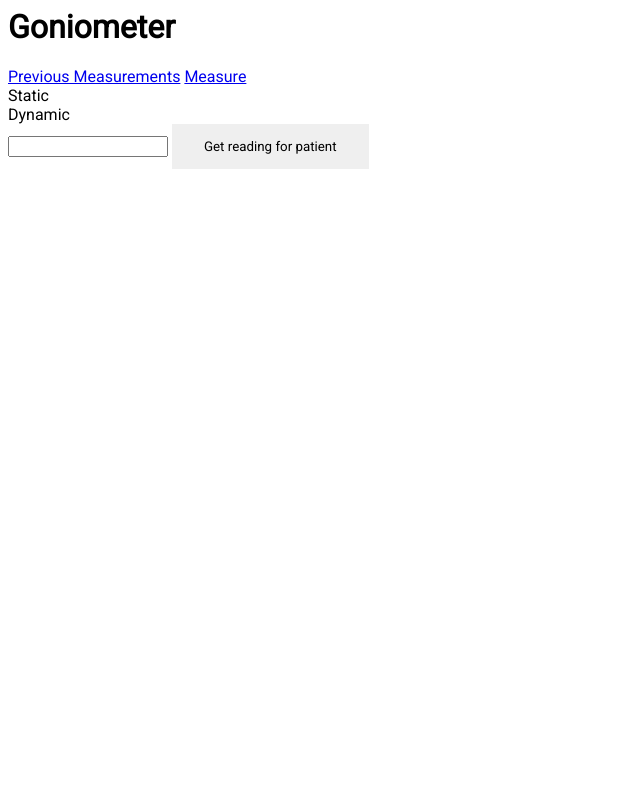
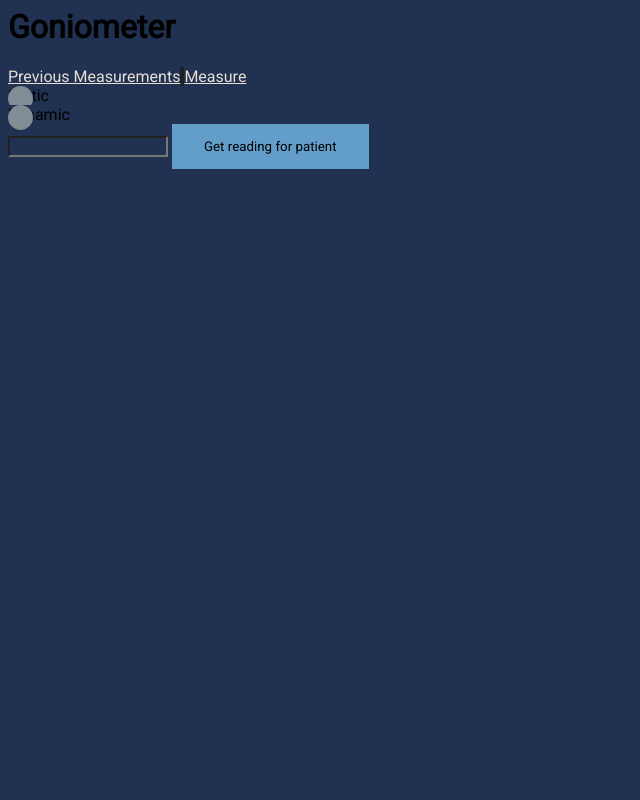
Before and after one commit to ece4180/ece4180.github.io, a Python web app: template templates/index.html in a window 1280 px wide. Shown: the whole page, without its empty margins (0-640 px from the left). Run offline with Jinja, Linux system fonts and the light colour scheme; the template is opened without the code that fills it, so the values that code supplies are empty.

Commit message:
fix css hex color codes

```diff
--- a/templates/index.html
+++ b/templates/index.html
@@ -6,26 +6,26 @@
     <style>
       * {
         font-family: 'Roboto';
-        background-color: "#203152";
+        background-color: #203152;
       }
 
       .header {
-        background-color: "#1C221F";
+        background-color: #1C221F;
       }
 
       .header-item {
-        background-color: "#203152";
-        color: "#E8E0D6";
+        background-color: #203152;
+        color: #E8E0D6;
       }
 
       .header-item:active {
-        background-color: "#397EC0";
+        background-color: #397EC0;
       }
 
       button {
         border: none;
         padding: 15px 32px;
-        background-color: "#639ECB";
+        background-color: #639ECB;
       }
 
       .container {
@@ -49,18 +49,18 @@
         left: 0;
         height: 25px;
         width: 25px;
-        background-color: "#828C94";
+        background-color: #828C94;
         border-radius: 50%;
       }
 
       /* On mouse over change bg color */
       .container:hover input ~ .checkmark {
-        background-color: "#828C94";
+        background-color: #828C94;
       }
 
       /* add bg when radio button is checked */
       .container input:checked ~ .checkmark {
-        background-color: "#639ECB"
+        background-color: #639ECB;
       }
 
       .checkmark:after {
@@ -79,7 +79,7 @@
         width: 8px;
         height: 8px;
         border-radius: 50%;
-        background: "#E8E0D6";
+        background: #E8E0D6;
       }
     </style>
     <h1>Goniometer</h1>
```
Also changed, not shown: templates/dynamic.html (+24 -3 lines), templates/history.html (+19 -5 lines), templates/static.html (+5 -5 lines).
